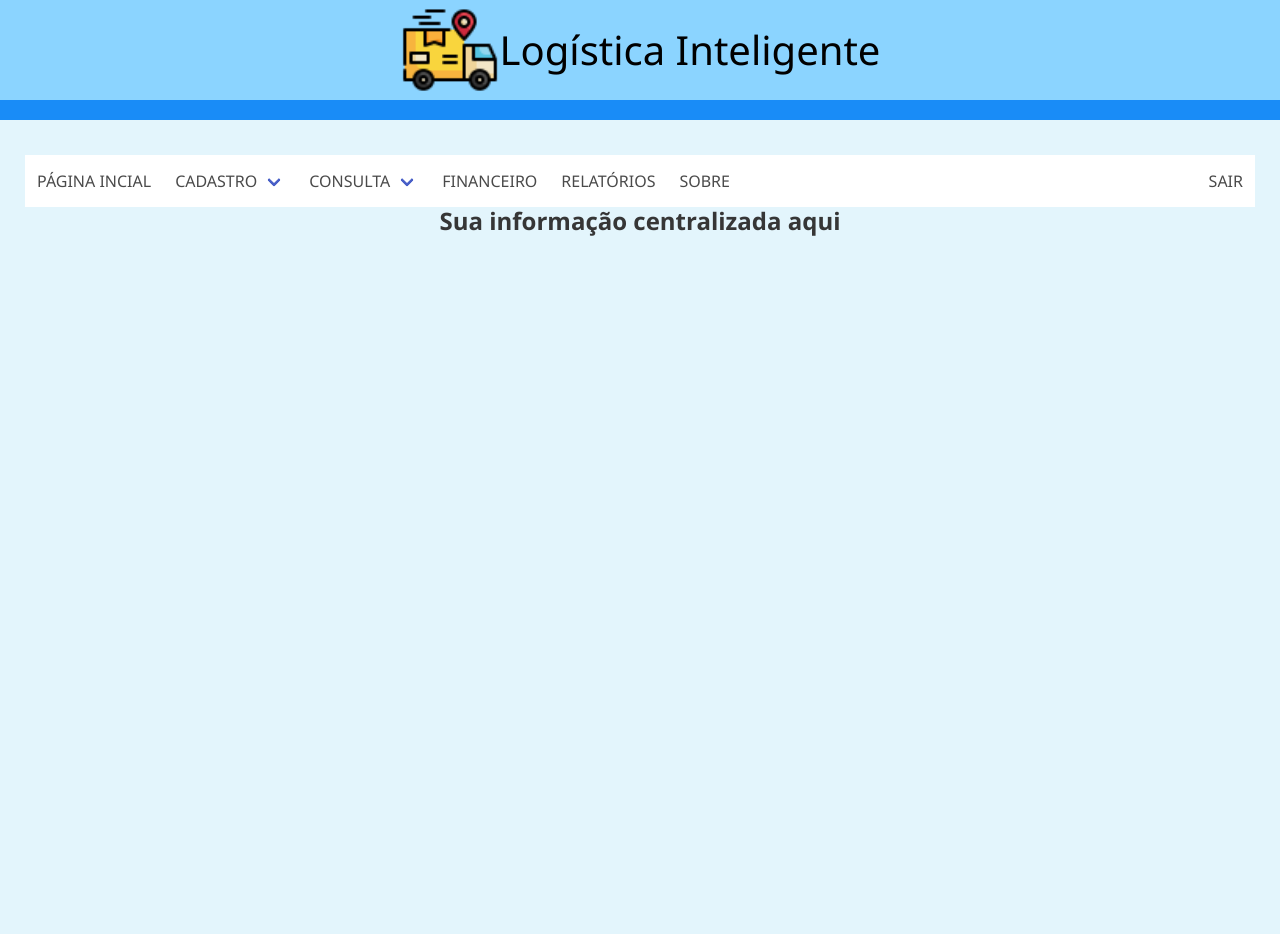
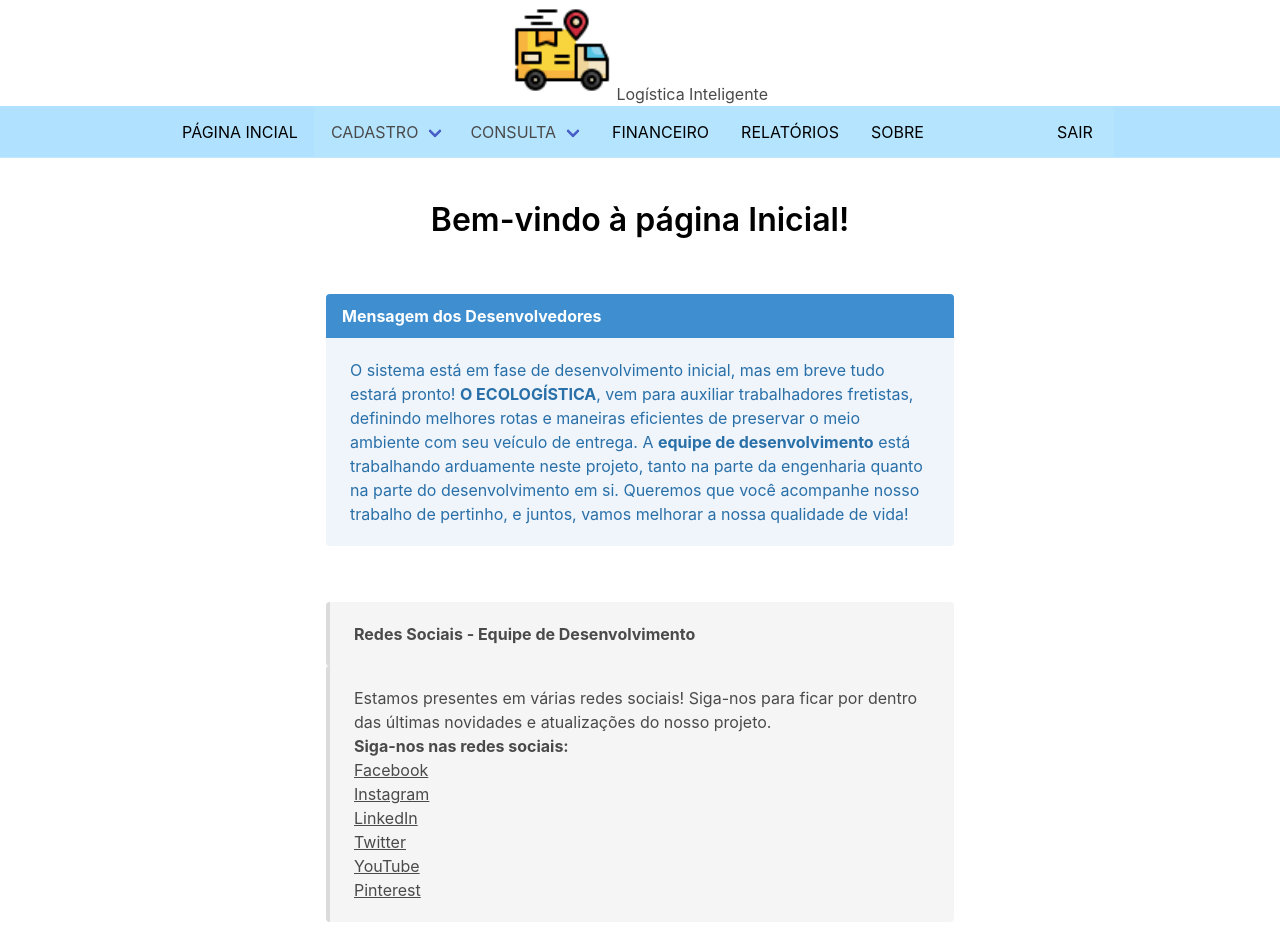
Before and after one commit to Medusa-Softworks/_ecologisticaFA, a PHP site: page /menu.php in a window 1280 px wide. Before the commit the page ends 236 px from the top, so only its background shows below. Run offline with PHP 8.4, Linux system fonts and the light colour scheme.

Commit message:
MENU ATUALIZADO!

```diff
--- a/menu.php
+++ b/menu.php
@@ -6,7 +6,9 @@
     <meta name="viewport" content="width=device-width, initial-scale=1.0">
     <title>Página Inicial</title>
     <link rel="stylesheet" href="https://cdnjs.cloudflare.com/ajax/libs/bulma/0.9.3/css/bulma.min.css">
-    <link rel="stylesheet" href="./css/design.css">
+    <link rel="icon" href="./sistema/img-icon/icons/login-seguro.png">
+    <link rel="stylesheet" href="./css/bulmamenu.css">
+
 </head>
 
 <body>
@@ -82,12 +84,60 @@
         </div>
 
         <!-- Informação centralizada -->
-        <div class="columns is-centered">
-            <div class="column is-half has-text-centered">
-                <p class="title is-4">Sua informação centralizada aqui</p>
+    <div class="columns is-centered">
+        <div class="column is-half has-text-centered">
+            <p class="title is-4">Bem-vindo à página Inicial!</p>
+        </div>
+    </div>
+
+    <!-- Mensagem informativa centralizada -->
+    <div class="columns is-centered">
+        <div class="column is-half">
+            <article class="message is-info">
+                <div class="message-header">
+                    <p>Mensagem dos Desenvolvedores</p>
+                </div>
+                <div class="message-body">
+                    O sistema está em fase de desenvolvimento inicial, mas em breve tudo estará pronto!
+                    <strong>O ECOLOGÍSTICA</strong>, vem para auxiliar trabalhadores fretistas, definindo melhores
+                    rotas e maneiras eficientes de preservar o meio ambiente com seu veículo de entrega. A <strong>equipe de desenvolvimento</strong>
+                    está trabalhando arduamente neste projeto, tanto na parte da engenharia quanto na parte do desenvolvimento em si.
+                    Queremos que você acompanhe nosso trabalho de pertinho, e juntos, vamos melhorar a nossa qualidade de vida!
+                </div>
+            </article>
+        </div>
+    </div>
+
+    <div class="columns is-centered">
+    <div class="column is-half">
+        <article class="message">
+            <div class="message-body">
+                <strong><p>Redes Sociais - Equipe de Desenvolvimento</p></strong>
             </div>
-        </div>
+            <div class="message-body">
+                Estamos presentes em várias redes sociais! Siga-nos para ficar por dentro das últimas novidades e atualizações do nosso projeto.
+                <br>
+                <strong>Siga-nos nas redes sociais:</strong>
+                <br>
+                <a href="https://www.pudim.com.br" target="_blank">Facebook</a>
+                <br>
+                <a href="https://www.pudim.com.br" target="_blank">Instagram</a>
+                <br>
+                <a href="https://www.pudim.com.br" target="_blank">LinkedIn</a>
+                <br>
+                <a href="https://www.pudim.com.br" target="_blank">Twitter</a>
+                <br>
+                <a href="https://www.pudim.com.br" target="_blank">YouTube</a>
+                <br>
+                <a href="https://www.pudim.com.br" target="_blank">Pinterest</a>
+            </div>
+        </article>
+    </div>
+</div>
     </main>
+
+    </main>
+
 
 
     <script>
```
